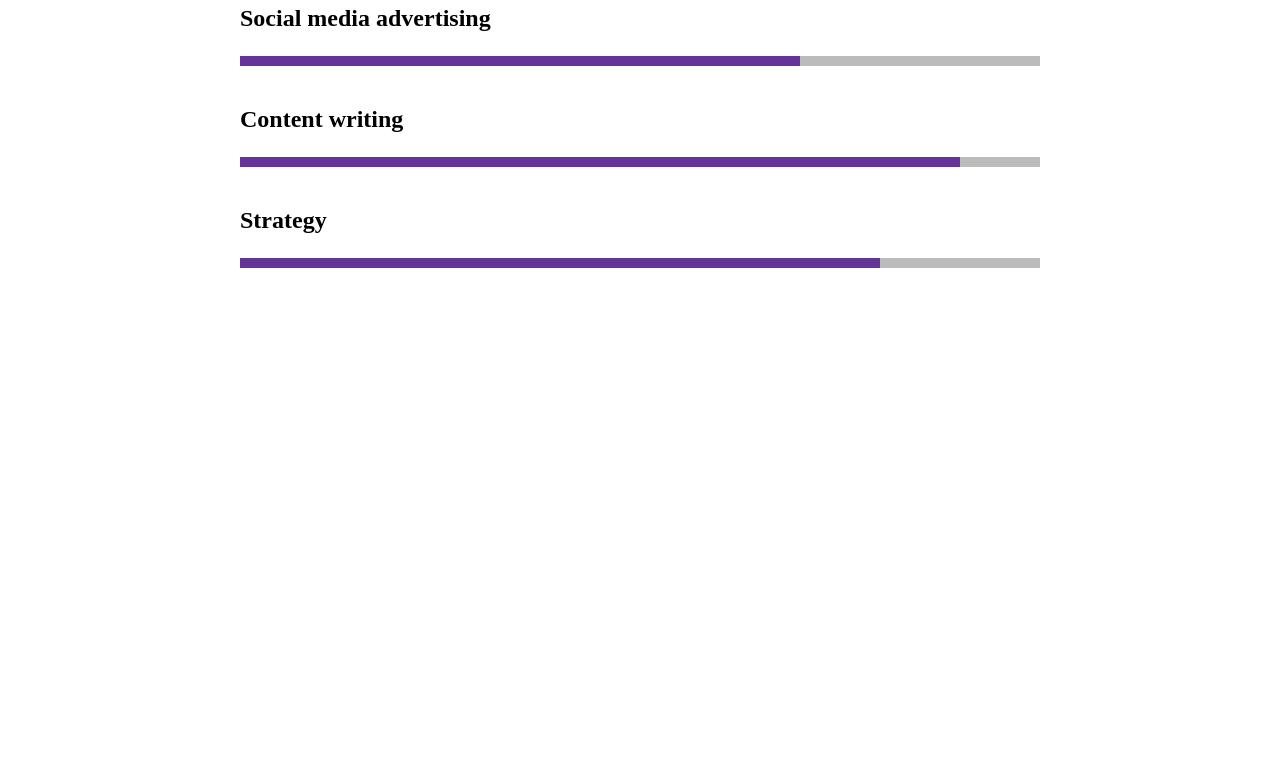
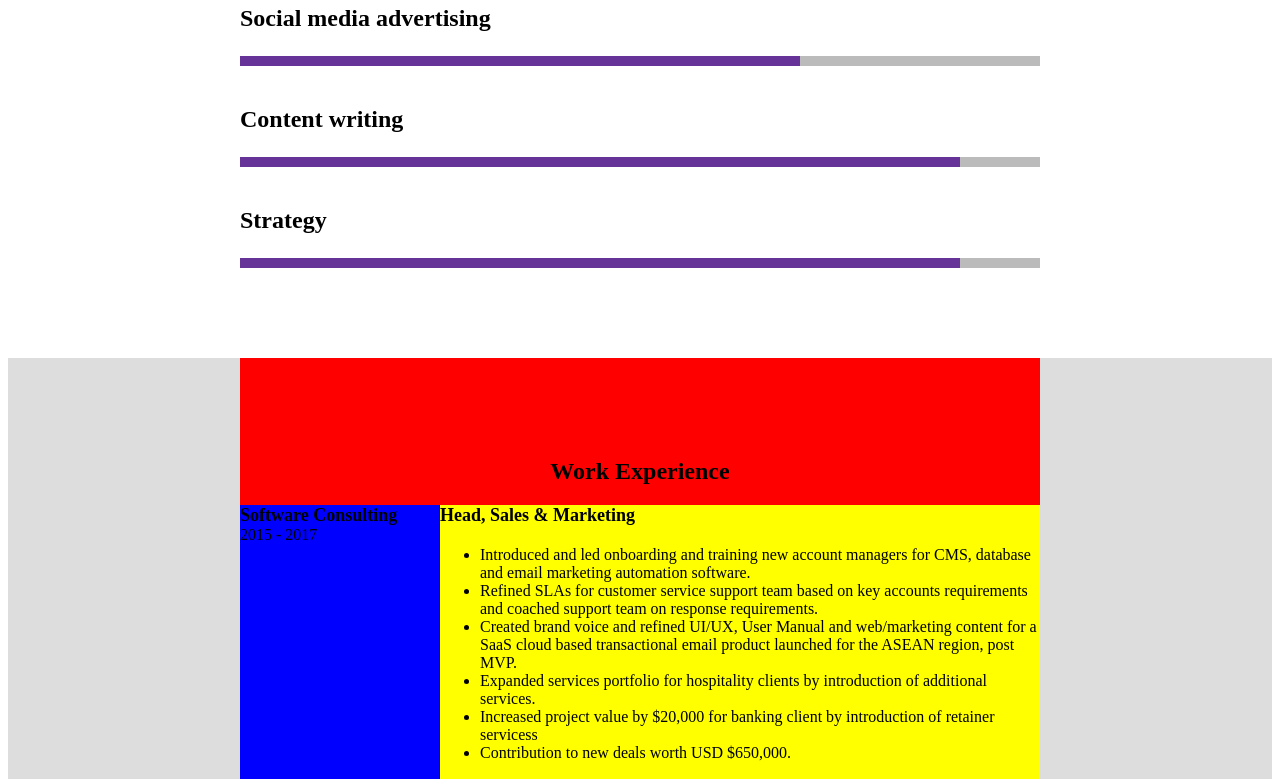
Before and after one commit to MMCBPM/HTMEL, a Gatsby app: page / in a window 1280 px wide. Shown: the part 680-1459 px from the top of the page. Before the commit the page ends 1096 px from the top, so only its background shows below. Built offline with nearby package versions, Linux system fonts and the light colour scheme.

Commit message:
Committing all latest changes

```diff
--- /dev/null
+++ b/src/components/Experience/components/Company/index.js
@@ -0,0 +1,14 @@
+import React from 'react'
+import styles from './styles.module.css';
+
+export default ({ title, children, start, end }) => (
+    <div className={styles.root}>
+        <div className={styles.details}>
+            <h4>{title}</h4>
+            <span>{start} - {end}</span>
+        </div>
+        <div className={styles.content}>
+            {children}
+        </div>
+    </div>
+);
--- /dev/null
+++ b/src/components/Experience/components/Company/styles.module.css
@@ -0,0 +1,27 @@
+.root {
+    background-color: blue;
+    display: flex;
+    width: 100%;
+}
+
+h4 {
+    margin: auto;
+    font-size: 18px;
+}
+
+.details {
+    width: 200px;
+}
+
+.content {
+    background-color: yellow;
+    flex: 1;
+}
+
+.content p {
+ margin:0;
+}
+
+.content h4 {
+ margin-bottom: 20px;
+}
--- /dev/null
+++ b/src/components/Experience/index.js
@@ -0,0 +1,96 @@
+import React from 'react'
+import styles from './styles.module.css';
+import Company from './components/Company';
+
+export default () => (
+  <div className={styles.root}>
+    <div className={styles.content}>
+      <h2>Work Experience </h2>
+      <Company
+        title="Software Consulting"
+        start="2015"
+        end="2017">
+        <h4> Head, Sales & Marketing </h4>
+        <ul>
+          <li>Introduced and led onboarding and training new account managers for CMS, database and email
+        marketing automation software.</li>
+          <li>Refined SLAs for customer service support team based on key accounts requirements and
+        coached support team on response requirements.</li>
+          <li>Created brand voice and refined UI/UX, User Manual and web/marketing content for a SaaS
+          cloud based transactional email product launched for the ASEAN region, post MVP.</li>
+          <li>Expanded services portfolio for hospitality clients by introduction of additional services.</li>
+          <li>Increased project value by $20,000 for banking client by introduction of retainer servicess</li>
+          <li>Contribution to new deals worth USD $650,000.</li>
+        </ul>
+        <h4> Senior Key Account Manager </h4>
+        <ul>
+          <li>Led development project of loyalty card registration and verification interface for international
+          hypermarket chain, mapping business process and stakeholder requirements to technical functions.</li>
+          <li>Led email marketing strategy development with B2C clients, advising on content development,
+        A/B testing, data analysis and understanding the impact of data on digital marketing strategies.</li>
+          <li>Introduced marketing advisory and support for key accounts; regular meetings to support clients'
+        needs on best practices for email marketing, responsive web design, targeted and triggered marketing
+        communications and compliance to brand voice.</li>
+
+        </ul>
+
+
+      </Company>
+
+      <Company
+        title="Medical Technology"
+        start="2013"
+        end="2015">
+        <h4>Marketing Manager, Asia Pacific</h4>
+        <ul>
+          <li>Introduced email marketing automation software use and led email marketing campaigns based on best practices.</li>
+          <li>Introduced experiential marketing concepts and led application in customer touch points. </li>
+          <li>Introduced market segmentation and persona marketing concepts in developing regional marketing and account-based marketing strategies. </li>
+          <li>Led and initiated team performance rewards system for Sales Team, supported by Marketing for enhancing Team performance.</li>
+          <li>Representative at 11th Malaysia Plan Steering Committee meeting to discuss opportunities in applications of technology across industries for economic development. </li>
+          <li>Revised branding direction and developed packaging for software products, marketing
+        materials including corporate gifts, and guidelines for events booth displays and conferences.</li>
+          <li>Initiated & led specialized training programs in Asia Pac to upskill customers and partners.
+          Training materials were adopted by HQ as new benchmark training program.</li>
+          <li>Refined proprietary CRM system reporting features for better understanding of marketing performance. </li>
+        </ul>
+
+      </Company>
+
+      <Company
+        title="Luxury Automotive"
+        start="2011"
+        end="2013">
+        <h4>Marketing Manager</h4>
+        <ul>
+          <li>Led and initiated customer onboarding and loyalty program based on my own qualitative research
+          of previous and current brand car owners.</li>
+          <li>Project managed three major car lauching events, 30 major marketing campaigns and up to 60 events.</li>
+          <li>Introduced email marketing automation software use and led email marketing campaigns based on best practices.</li>
+          <li>Introduced marketing KPI concepts and decision making based on quantitative data.</li>
+          <li>Introduced long-term customer retention strategies and programs for better return sales.</li>
+        </ul>
+      </Company>
+
+      <Company
+        title="Food & Beverage Group"
+        start="2006"
+        end="2011">
+        <h4>Group PR & Marketing Manager</h4>
+        <ul>
+          <li>Introduced email marketing automation software use and led email marketing campaigns based on best practices.</li>
+          <li>Introduced, developed and led customer loyalty program and partnership marketing with leading lifestyle and beverage brands.</li>
+          <li>Led revision of business offerings at specific outlets with poor sales performance.
+            Revenue turnover improved in 4months; overall sales performances improved by over 200% in 18 months.</li>
+          <li>Led development and operations of catering business as additional revenue stream,
+              which contributed up to 25% of total Group income.</li>
+          <li>Introduced, developed and led service staff coaching program for improved sales performance.
+            Program saved the Company $20,000 in professional fees and sales performance improved up to 18%
+            across all outlets after training.</li>
+
+        </ul>
+      </Company>
+
+    </div>
+  </div>
+);
--- /dev/null
+++ b/src/components/Experience/styles.module.css
@@ -0,0 +1,16 @@
+.root {
+    background-color: #ddd;
+}
+
+.content {
+    max-width: 800px;
+    display: flex;
+    flex-direction: column;
+    align-items: center;
+    margin: auto;
+    background-color: red;
+}
+
+.content h2 {
+    margin-top: 100px;
+}
--- a/src/components/Intro/styles.module.css
+++ b/src/components/Intro/styles.module.css
@@ -11,14 +11,18 @@
   flex-direction: column;
   align-items: center;
   color: #fff;
-}
+  }
 
 .heading {
+  font-family: 'Rozha One', regular;
+  font-weight: normal;
   font-size: 60px;
+  text-transform: uppercase;
   margin: 0;
   margin-bottom: 20px;
 }
 
 .subHeading {
+  font-family: 'Fredericka the Great', sans serif;
   text-transform: uppercase;
 }
--- a/src/components/Profile/components/Skill/styles.module.css
+++ b/src/components/Profile/components/Skill/styles.module.css
@@ -7,6 +7,7 @@
 }
 
 .progressBar {
+  margin-top: 10px;
   width: 100%;
   height: 10px;
   background-color: #bbb;
--- a/src/components/Profile/index.js
+++ b/src/components/Profile/index.js
@@ -12,17 +12,18 @@ export default () => (
       <div className={styles.personalStatement}>
         <img src={profileImage} />
         <p>
-          Marketing maven with extensive experience in strategy, business development, partner marketing
-          and field marketing. Currently based in Silicon Valley but will go anywhere the money takes me!
+          Marketing maven with extensive experience in strategy, business development,
+          partner marketing and field marketing. Stumbled into SQL, HTML, CSS and a little Javascript
+          along the way. Currently based in the Silicon Valley and looking for my next marketing challenge!
         </p>
       </div>
       <div className={styles.skills}>
         <h2>Skills</h2>
-        <Skill title="Email marketing" abilityLevel="90%"/>
-        <Skill title="SEO" abilityLevel="30%"/>
+        <Skill title="Email marketing" abilityLevel="90%" />
+        <Skill title="SEO" abilityLevel="60%" />
         <Skill title="Social media advertising" abilityLevel="70%" />
         <Skill title="Content writing" abilityLevel="90%" />
-        <Skill title="Strategy" abilityLevel="80%"/>
+        <Skill title="Strategy" abilityLevel="90%" />
       </div>
     </div>
   </div>
--- a/src/components/Profile/styles.module.css
+++ b/src/components/Profile/styles.module.css
@@ -38,5 +38,10 @@
 
 .skills {
   width: 800px;
+  margin-bottom: 50px;
+}
+
+.software {
+  width: 800px;
   margin-bottom: 100px;
 }
--- a/src/layouts/index.css
+++ b/src/layouts/index.css
@@ -1,3 +1,4 @@
+@import url('https://fonts.googleapis.com/css?family=Alike|Gravitas+One|Rozha+One|Fredericka+the+Great|Rokkitt|Sanchez|News+Cycle');
 html {
   font-family: sans-serif;
   -ms-text-size-adjust: 100%;
--- a/src/pages/index.js
+++ b/src/pages/index.js
@@ -1,11 +1,13 @@
 import React from 'react'
 import Intro from '../components/Intro'
 import Profile from '../components/Profile'
+import Experience from '../components/Experience'
 
 const IndexPage = () => (
   <div style={{height:'100%'}}>
     <Intro />
     <Profile />
+    <Experience />
   </div>
 )
 
```
